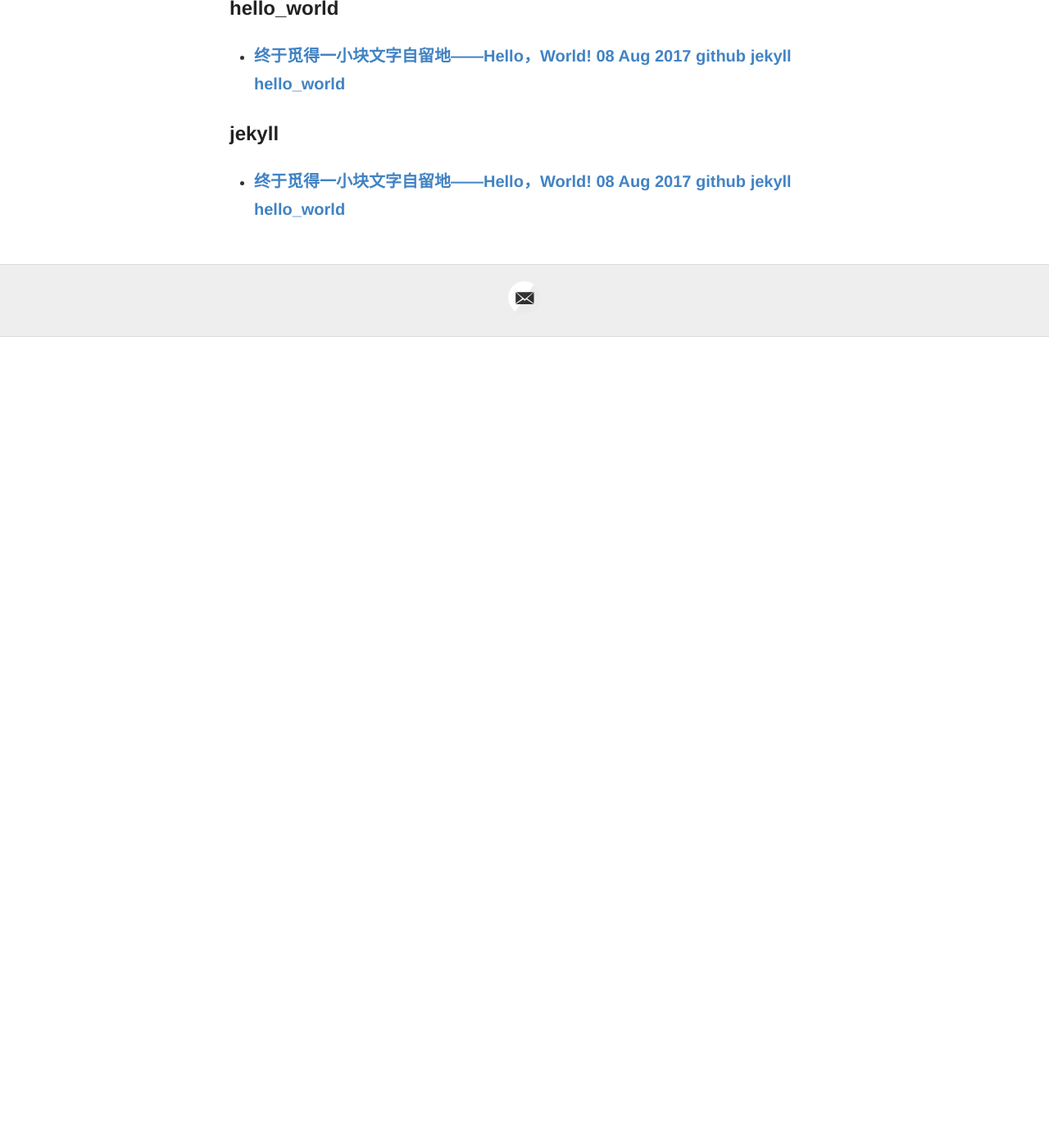
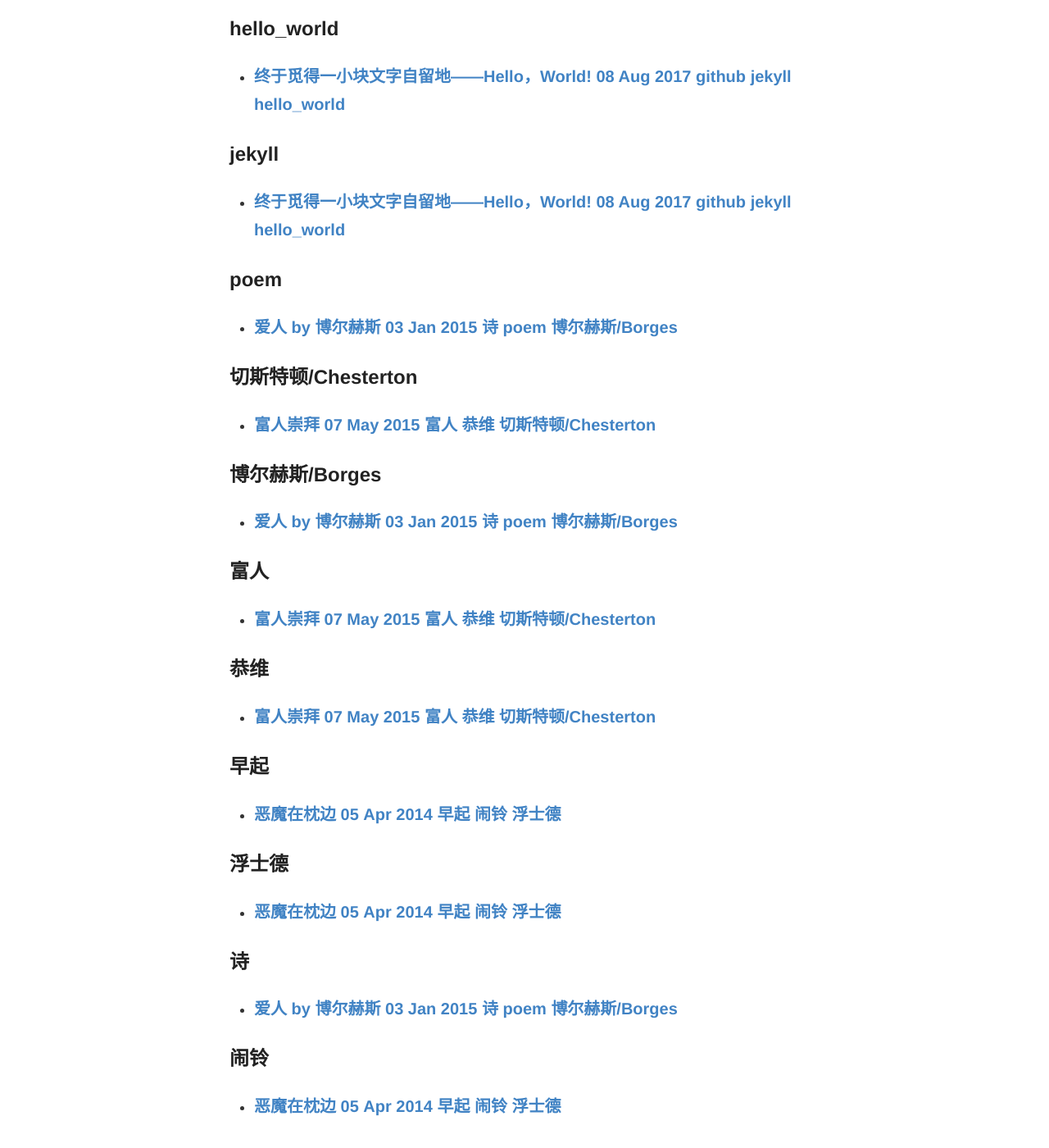
Before and after one commit to yihanxu/yihanxu.github.io, a Jekyll site: the page built from blog/tag.html, in a window 1280 px wide and 1400 px high, scrolled down 479 px. Shown: the whole window at 82% size. Built offline with Jekyll 4.4.1, drawn with Linux system fonts in a browser that asks for light colours; before the commit the page ends 900 px from its top, so only the background shows below that; some of the changed text lies outside the part shown.

Commit message:
tags cate

```diff
--- a/_posts/2014-4-5-恶魔在枕边.md
+++ b/_posts/2014-4-5-恶魔在枕边.md
@@ -2,6 +2,8 @@
 layout: post
 comments: true
 title: "恶魔在枕边"
+category: 译者无疆
+tag: [早起, 闹铃, 浮士德]
 ---
 
 副标题：为什么说“再睡一会”（Snooze）这个按钮是好睡眠和好精力的公敌？
--- a/_posts/2015-5-7-富人崇拜.md
+++ b/_posts/2015-5-7-富人崇拜.md
@@ -2,6 +2,8 @@
 layout: post
 comments: true
 title: "富人崇拜"
+category: 译者无疆
+tag: [富人, 恭维, 切斯特顿/Chesterton]
 ---
 
 ![我有钱，我任性！](http://upload-images.jianshu.io/upload_images/19585-d6924f5a2785dc6d.jpg)
```
Also changed, not shown: _posts/2014-11-16-怀念我的老睡袍——狄德罗.md (+2 -0 lines), _posts/2015-1-3-爱人 by 博尔赫斯.md (+2 -0 lines), 1 other file.
